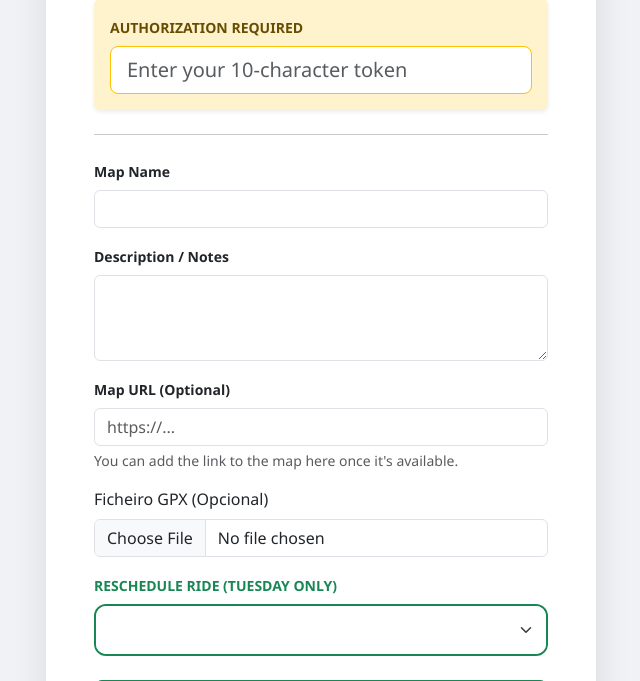
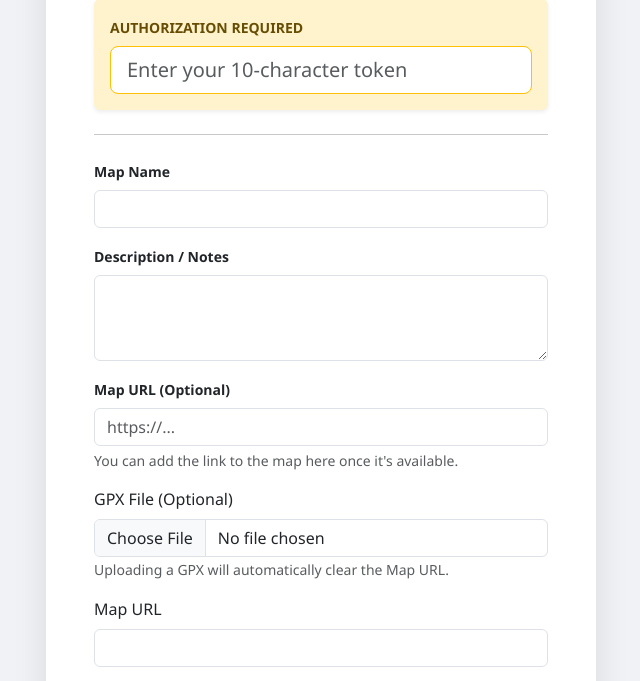
Before and after one commit to lfcaldeira/django-repo, a Django app: template apps/MapsBORA/templates/MapsBORA/edit.html in a window 1280 px wide. Shown: the part 190-871 px from the top of the page, without its empty margins (319-959 px from the left). Run offline with Django 5.2, Linux system fonts and the light colour scheme; the template is opened without the code that fills it, so the values that code supplies are empty.

Commit message:
changes in edit.html page

```diff
--- a/apps/MapsBORA/templates/MapsBORA/edit.html
+++ b/apps/MapsBORA/templates/MapsBORA/edit.html
@@ -59,11 +59,27 @@
                 <div class="form-text small text-muted">You can add the link to the map here once it's available.</div>
             </div>
             <div class="mb-3">
-            <label for="gpx_file" class="form-label">Ficheiro GPX (Opcional)</label>
+            <label for="gpx_file" class="form-label">GPX File (Optional)</label>
                 {% if submission.gpx_file %}
-                    <p class="text-muted small">Atual: {{ submission.gpx_file.name }}</p>
+                    <div class="card bg-light mb-2">
+                        <div class="card-body d-flex justify-content-between align-items-center">
+                            <span class="text-truncate">Current: <strong>{{ submission.gpx_file.name }}</strong></span>
+                            <div class="form-check">
+                                <input class="form-check-input" type="checkbox" name="delete_gpx" value="true" id="checkDelete">
+                                <label class="form-check-label text-danger" for="checkDelete">
+                                    Remove GPX
+                                </label>
+                            </div>
+                        </div>
+                    </div>
                 {% endif %}
                 <input type="file" name="gpx_file" id="gpx_file" class="form-control" accept=".gpx">
+                <small class="text-muted">Uploading a GPX will automatically clear the Map URL.</small>
+            </div>
+            <div class="form-group mb-3">
+                <label class="form-label">Map URL</label>
+                <input type="url" name="map_url" value="{{ submission.map_url }}" class="form-control"
+                {% if submission.gpx_file %} placeholder="Clear GPX to use URL" {% endif %}>
             </div>
 
             <div class="mb-4">
```
